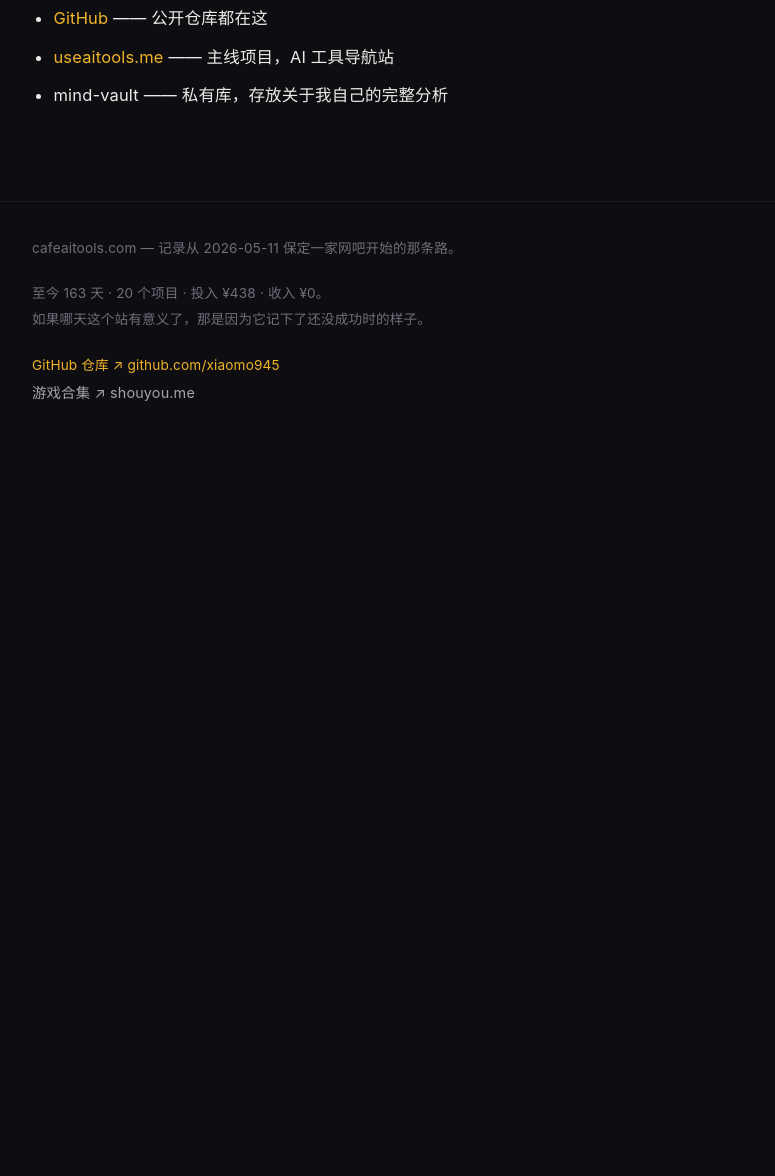
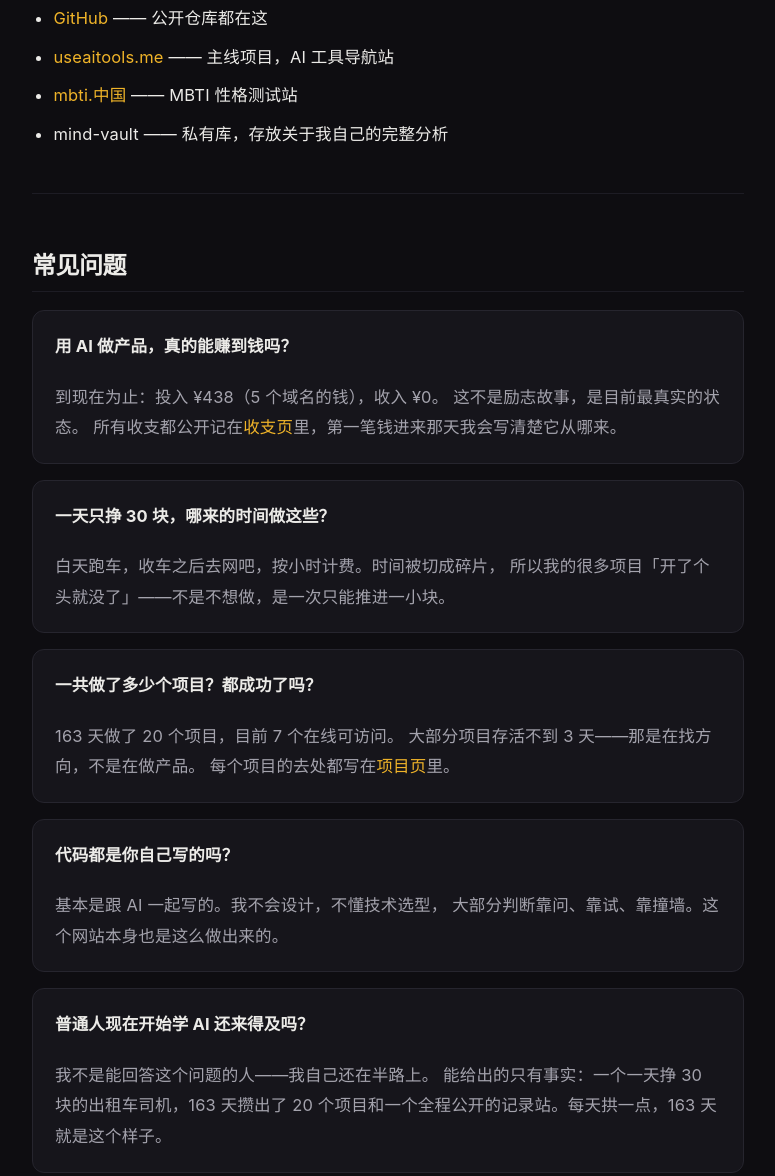
Before and after one commit to xiaomo945/cafe-log, an Astro site: page /about in a window 1280 px wide. Shown: the part 2055-3231 px from the top of the page, without its empty margins (252-1027 px from the left). Before the commit the page ends 2542 px from the top, so only its background shows below. Built offline with nearby package versions, Linux system fonts and the light colour scheme; Astro itself is replaced by a stand-in of ours.

Commit message:
SEO: sitemap integration, 20 project detail pages, JSON-LD, og-image, FAQ, dynamic ledger days

```diff
--- a/src/pages/about.astro
+++ b/src/pages/about.astro
@@ -1,8 +1,58 @@
 ---
 import BaseLayout from "../layouts/BaseLayout.astro";
+
+// FAQ 结构化数据：让搜索引擎能把这些问答展示成富摘要
+const faqSchema = {
+  "@context": "https://schema.org",
+  "@type": "FAQPage",
+  mainEntity: [
+    {
+      "@type": "Question",
+      name: "用 AI 做产品，真的能赚到钱吗？",
+      acceptedAnswer: {
+        "@type": "Answer",
+        text: "到现在为止：投入 ¥438（5 个域名的钱），收入 ¥0。这不是励志故事，是目前最真实的状态。所有收支都公开记在收支页里，第一笔钱进来那天会写清楚它从哪来。",
+      },
+    },
+    {
+      "@type": "Question",
+      name: "一天只挣 30 块，哪来的时间做这些？",
+      acceptedAnswer: {
+        "@type": "Answer",
+        text: "白天跑车，收车之后去网吧，按小时计费。时间被切成碎片，所以很多项目「开了个头就没了」——不是不想做，是一次只能推进一小块。",
+      },
+    },
+    {
+      "@type": "Question",
+      name: "一共做了多少个项目？都成功了吗？",
+      acceptedAnswer: {
+        "@type": "Answer",
+        text: "163 天做了 20 个项目，目前 7 个在线可访问。大部分项目存活不到 3 天——那是在找方向，不是在做产品。每个项目的去处都写在项目页里。",
+      },
+    },
+    {
+      "@type": "Question",
+      name: "代码都是你自己写的吗？",
+      acceptedAnswer: {
+        "@type": "Answer",
+        text: "基本是跟 AI 一起写的。不会设计，不懂技术选型，大部分判断靠问、靠试、靠撞墙。这个网站本身也是这么做出来的。",
+      },
+    },
+    {
+      "@type": "Question",
+      name: "普通人现在开始学 AI 还来得及吗？",
+      acceptedAnswer: {
+        "@type": "Answer",
+        text: "我不是能回答这个问题的人，我自己还在半路上。能给出的只有事实：一个一天挣 30 块的出租车司机，163 天攒出了 20 个项目和一个全程公开的记录站。每天拱一点，163 天就是这个样子。",
+      },
+    },
+  ],
+};
 ---
 
 <BaseLayout title="关于" description="保定出租车司机，一天 30 块，用 AI 做产品和游戏" active="about">
+  <script type="application/ld+json" slot="head" set:html={JSON.stringify(faqSchema)} />
+
   <h1>关于我</h1>
 
   <div class="card" style="border-color: rgba(240,180,41,0.25);">
@@ -104,6 +154,54 @@ import BaseLayout from "../layouts/BaseLayout.astro";
   <ul>
     <li><a href="https://github.com/xiaomo945">GitHub</a> —— 公开仓库都在这</li>
     <li><a href="https://useaitools.me">useaitools.me</a> —— 主线项目，AI 工具导航站</li>
+    <li><a href="https://mbti.中国">mbti.中国</a> —— MBTI 性格测试站</li>
     <li>mind-vault —— 私有库，存放关于我自己的完整分析</li>
   </ul>
+
+  <hr />
+
+  <h2>常见问题</h2>
+
+  <div class="card">
+    <p style="margin-top: 0;"><strong>用 AI 做产品，真的能赚到钱吗？</strong></p>
+    <p style="margin: 0; color: var(--text-dim);">
+      到现在为止：投入 ¥438（5 个域名的钱），收入 ¥0。
+      这不是励志故事，是目前最真实的状态。
+      所有收支都公开记在<a href="/ledger">收支页</a>里，第一笔钱进来那天我会写清楚它从哪来。
+    </p>
+  </div>
+
+  <div class="card">
+    <p style="margin-top: 0;"><strong>一天只挣 30 块，哪来的时间做这些？</strong></p>
+    <p style="margin: 0; color: var(--text-dim);">
+      白天跑车，收车之后去网吧，按小时计费。时间被切成碎片，
+      所以我的很多项目「开了个头就没了」——不是不想做，是一次只能推进一小块。
+    </p>
+  </div>
+
+  <div class="card">
+    <p style="margin-top: 0;"><strong>一共做了多少个项目？都成功了吗？</strong></p>
+    <p style="margin: 0; color: var(--text-dim);">
+      163 天做了 20 个项目，目前 7 个在线可访问。
+      大部分项目存活不到 3 天——那是在找方向，不是在做产品。
+      每个项目的去处都写在<a href="/projects">项目页</a>里。
+    </p>
+  </div>
+
+  <div class="card">
+    <p style="margin-top: 0;"><strong>代码都是你自己写的吗？</strong></p>
+    <p style="margin: 0; color: var(--text-dim);">
+      基本是跟 AI 一起写的。我不会设计，不懂技术选型，
+      大部分判断靠问、靠试、靠撞墙。这个网站本身也是这么做出来的。
+    </p>
+  </div>
+
+  <div class="card">
+    <p style="margin-top: 0;"><strong>普通人现在开始学 AI 还来得及吗？</strong></p>
+    <p style="margin: 0; color: var(--text-dim);">
+      我不是能回答这个问题的人——我自己还在半路上。
+      能给出的只有事实：一个一天挣 30 块的出租车司机，163 天攒出了
+      20 个项目和一个全程公开的记录站。每天拱一点，163 天就是这个样子。
+    </p>
+  </div>
 </BaseLayout>
```
